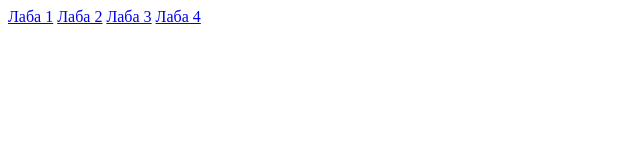
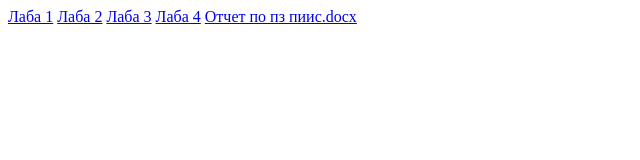
Before and after one commit to KvasLover/piis_labs, a plain HTML site: page index.html in a window 1280 px wide. Shown: the whole page, without its empty margins (0-640 px from the left). Drawn offline with Linux system fonts and the light colour scheme.

Commit message:
Update index.html

```diff
--- a/index.html
+++ b/index.html
@@ -5,5 +5,6 @@
   <a href="лаба 2/script.html">Лаба 2</a>
   <a href="лаба 3/lab3.html">Лаба 3</a>
   <a href="лаба 4/lab4.html">Лаба 4</a>
+  <a href="Отчет по пз пиис.docx">Отчет по пз пиис.docx</a>
 </body>
 </html>
```
